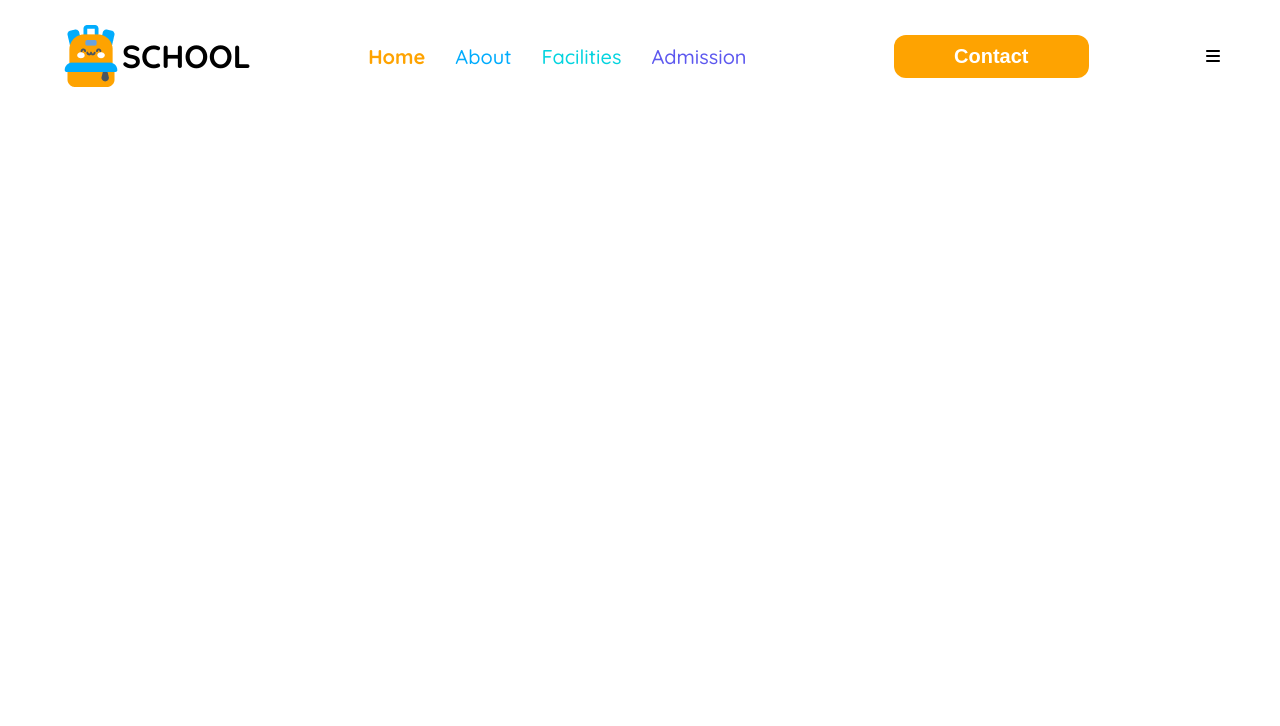
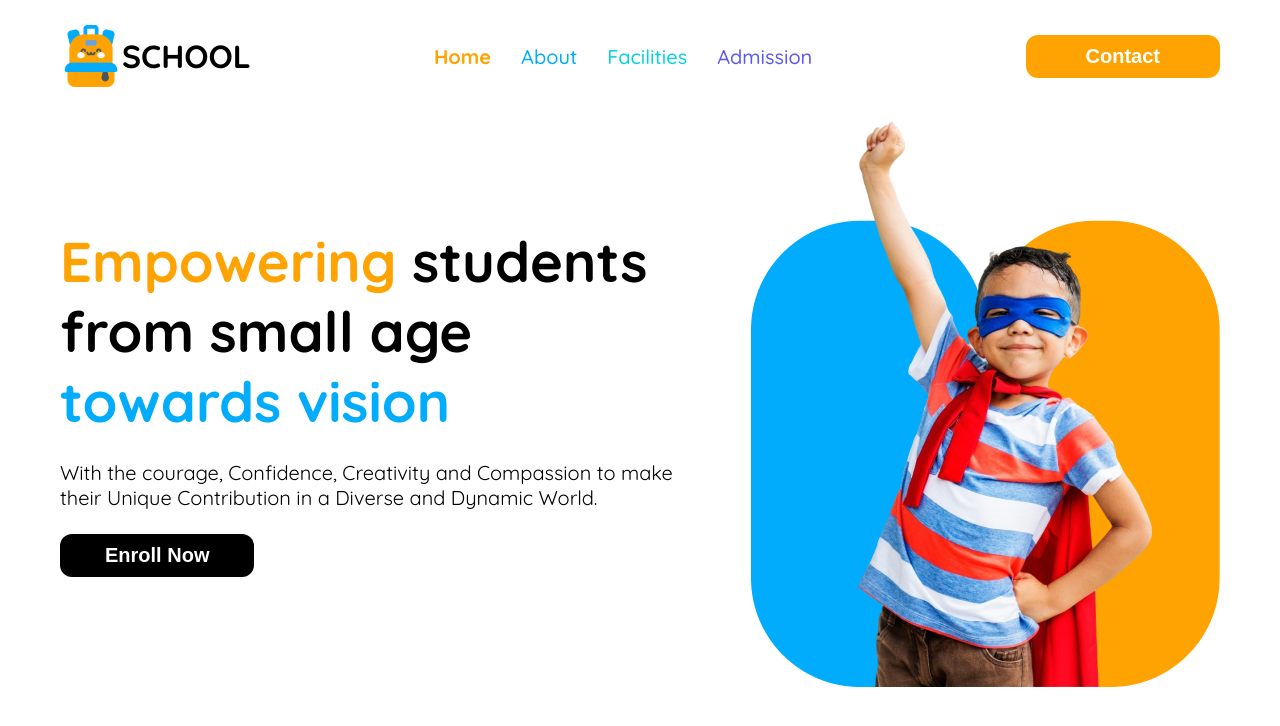
Before and after one commit to ron7116/kids-school, a plain HTML site: page index.html in a window 1280 px wide. Drawn offline with Linux system fonts and the light colour scheme.

Commit message:
banner part completed

```diff
--- a/index.html
+++ b/index.html
@@ -32,8 +32,24 @@
           </li>
         </ul>
         <button class="nav-btn">Contact</button>
-        <i class="fa-solid fa-bars"></i>
+        <div class="icon"><i class="fa-solid fa-bars"></i></div>
       </nav>
+      <div class="banner display-flex">
+        <div class="banner-content">
+          <h1 class="banner-title">
+            <span id="banner-title-orange">Empowering</span> students from small
+            age <span id="banner-title-blue">towards vision</span>
+          </h1>
+          <p class="banner-description">
+            With the courage, Confidence, Creativity and Compassion to make
+            their Unique Contribution in a Diverse and Dynamic World.
+          </p>
+          <button class="banner-btn">Enroll Now</button>
+        </div>
+        <div class="banner-img">
+          <img src="assets/hero-kids.png" alt="" />
+        </div>
+      </div>
     </header>
     <main></main>
     <footer></footer>
--- a/styles/style.css
+++ b/styles/style.css
@@ -63,8 +63,42 @@
   border: none;
   border-radius: 12px;
 }
-.fa-bars {
+.icon {
   display: none;
+}
+/* banner style */
+.banner {
+  align-items: center;
+  justify-content: space-between;
+}
+.banner-content {
+  max-width: 640px;
+}
+.banner-title {
+  font-size: 3.5rem;
+  font-weight: 700;
+}
+#banner-title-orange {
+  color: #fea301;
+}
+#banner-title-blue {
+  color: #01acfd;
+}
+.banner-description {
+  font-size: 1.25rem;
+  margin: 24px 0;
+}
+.banner-btn {
+  background-color: black;
+  padding: 10px 45px;
+  font-size: 1.25rem;
+  font-weight: 700;
+  color: white;
+  border-radius: 12px;
+  border: none;
+}
+.banner-img img {
+  width: 100%;
 }
 /* responsive styles */
 @media screen and (max-width: 576px) {
@@ -79,7 +113,13 @@
   .nav-btn {
     display: none;
   }
-  .fa-bars {
+  .icon {
     display: inline;
   }
+  .banner {
+    flex-direction: column-reverse;
+    text-align: center;
+    gap: 20px;
+    padding: 0 16px;
+  }
 }
```
